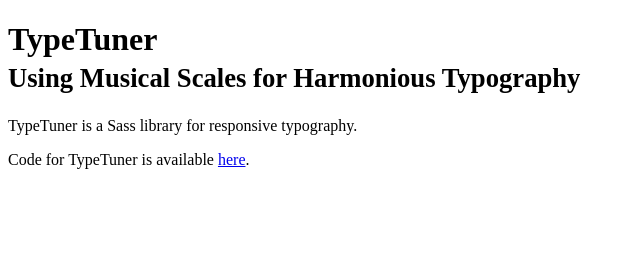
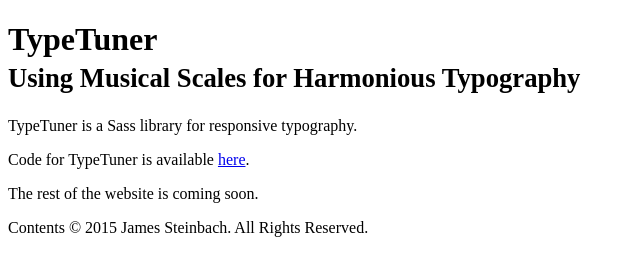
Before and after one commit to jdsteinbach/typetuner, a plain HTML site: page index.html in a window 1280 px wide. Shown: the whole page, without its empty margins (0-640 px from the left). Drawn offline with Linux system fonts and the light colour scheme.

Commit message:
edit index.html

```diff
--- a/index.html
+++ b/index.html
@@ -22,6 +22,10 @@
         <h1>TypeTuner<br><small>Using Musical Scales for Harmonious Typography</small></h1>
         <p>TypeTuner is a Sass library for responsive typography.</p>
         <p>Code for TypeTuner is available <a href="https://github.com/jdsteinbach/typetuner">here</a>.</p>
+        <p>The rest of the website is coming soon.</p>
+        <footer>
+          <p>Contents &copy; 2015 James Steinbach. All Rights Reserved.</p>
+        </footer>
 
 <!--         <script src="//ajax.googleapis.com/ajax/libs/jquery/1.10.2/jquery.min.js"></script>
         <script>window.jQuery || document.write('<script src="js/vendor/jquery-1.10.2.min.js"><\/script>')</script> -->
```
